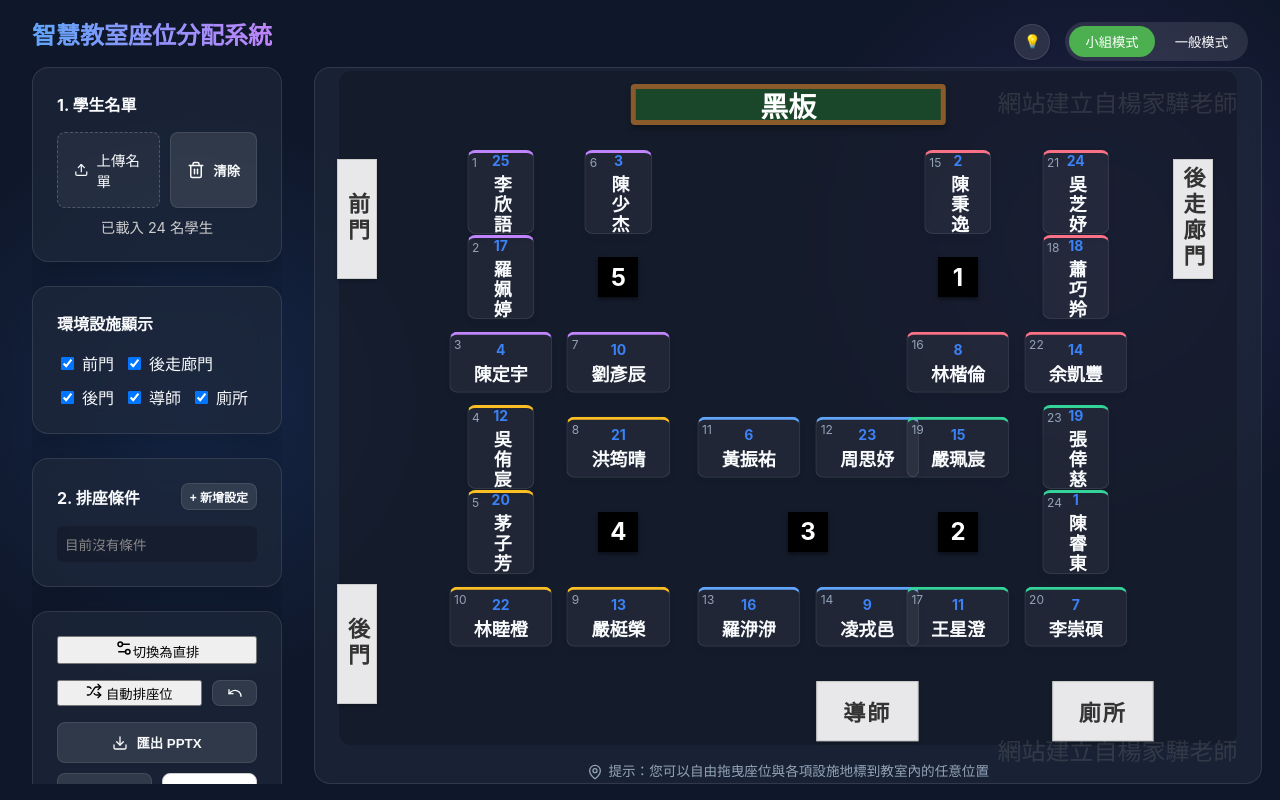
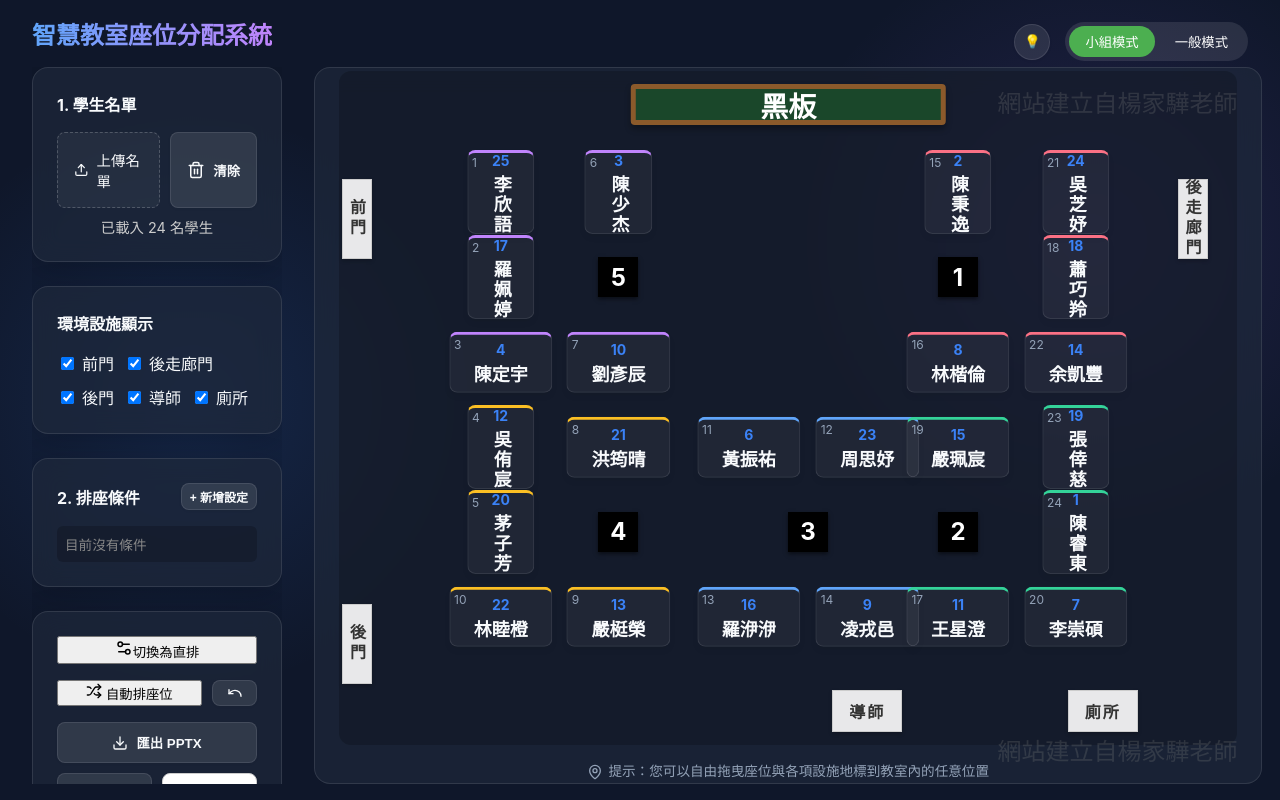
Before and after one commit to chy23/AUTO_SA, a React (Vite) app: page / in a window 1280 px wide. Built offline with nearby package versions, Linux system fonts and the light colour scheme.

Commit message:
Fix: Change static label sizes from cqw to px to prevent massive scaling

```diff
--- a/src/App.css
+++ b/src/App.css
@@ -258,7 +258,7 @@ select:focus, input:focus {
   align-items: center;
   justify-content: center;
   font-weight: bold;
-  font-size: clamp(10px, 1.8cqw, 22px);
+  font-size: 1rem;
   box-shadow: 0 2px 4px rgba(0,0,0,0.2);
   border: 1px solid #ccc;
   transform: translate(-50%, -50%);
@@ -268,15 +268,15 @@ select:focus, input:focus {
 }
 
 .static-vertical {
-  width: clamp(25px, 4cqw, 40px);
-  height: clamp(60px, 12cqw, 120px);
+  width: 30px;
+  height: 80px;
   writing-mode: vertical-rl;
   text-orientation: upright;
   letter-spacing: 4px;
 }
 
 .static-horizontal {
-  padding: 1cqw 2cqw;
+  padding: 8px 16px;
   letter-spacing: 2px;
 }
 
```
